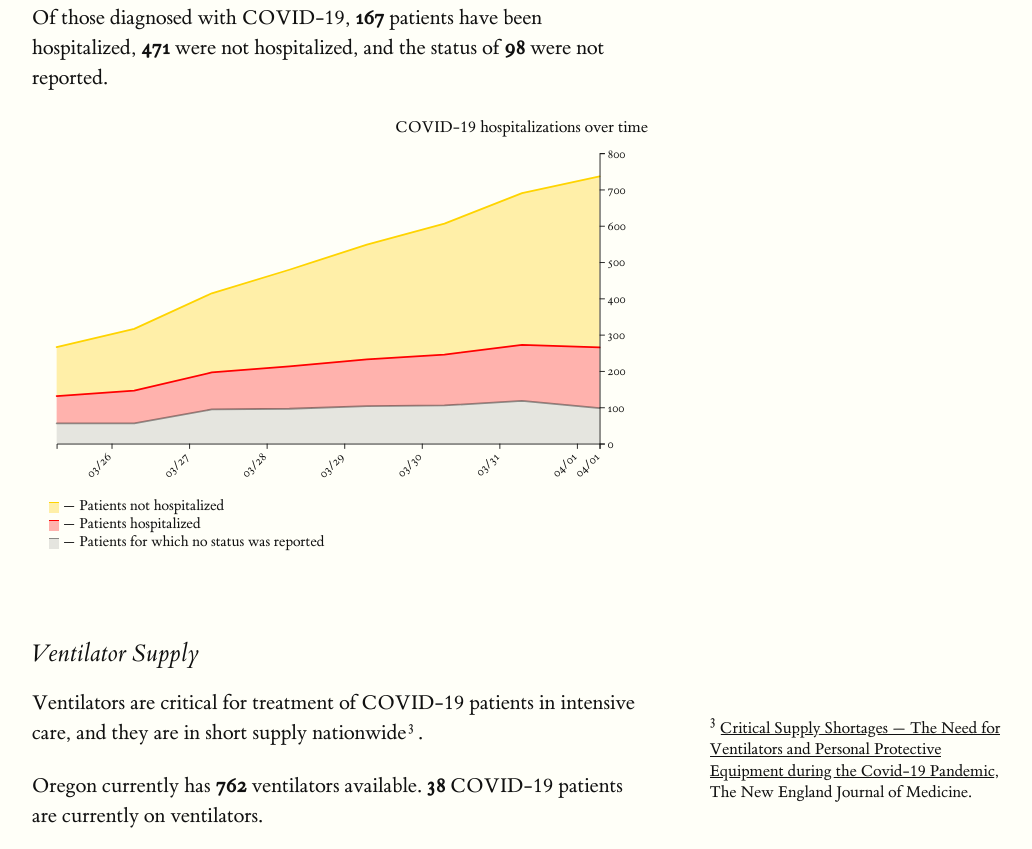
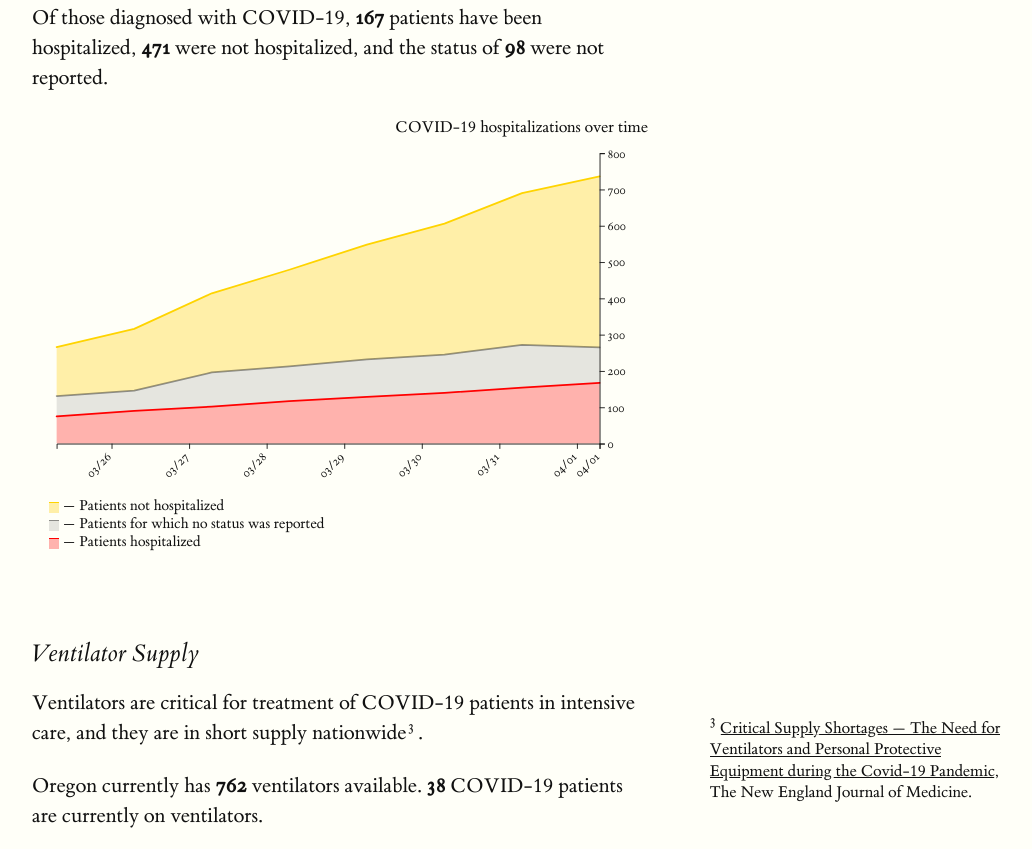
Before and after one commit to mattbaker/oregon-covid, a website: page index.html in a window 1280 px wide. Shown: the part 1008-1857 px from the top of the page, without its empty margins (48-1080 px from the left). Drawn offline with nearby package versions, Linux system fonts and the light colour scheme.

Commit message:
re-order stack

```diff
--- a/index.html
+++ b/index.html
@@ -65,8 +65,8 @@ window.NREUM||(NREUM={}),__nr_require=function(t,e,n){function r(n){if(!e[n]){va
           <figcaption>COVID-19 hospitalizations over time</figcaption>
           <svg class="cases-chart" id="hospitalization-chart"></svg>
           <div class="legend"><div class="legend-icon not-hospitalized">&nbsp;</div> — Patients not hospitalized</div>
+          <div class="legend"><div class="legend-icon not-reported">&nbsp;</div> — Patients for which no status was reported</div>
           <div class="legend"><div class="legend-icon hospitalized">&nbsp;</div> — Patients hospitalized</div>
-          <div class="legend"><div class="legend-icon not-reported">&nbsp;</div> — Patients for which no status was reported</div>
         </figure>
       </section>
 
@@ -240,11 +240,11 @@ window.NREUM||(NREUM={}),__nr_require=function(t,e,n){function r(n){if(!e[n]){va
     renderStackedChart({
       chartSelector: "#hospitalization-chart",
       data: hospitalInfo,
-      attributes: ["status_not_provided", "hospitalized", "not_hospitalized"],
+      attributes: ["hospitalized", "status_not_provided", "not_hospitalized"],
       colors: {
         "hospitalized": {area: "rgba(255, 0, 0, 0.3)", line: "rgba(255, 0, 0, 1.0)"},
-        "not_hospitalized": {area: "rgba(255, 209, 18, 0.35)", line: "rgba(255, 212, 0, 1.0)"},
-        "status_not_provided": {area: "rgba(0, 0, 0, 0.1)", line: "rgba(0, 0, 0, 0.40)"}
+        "status_not_provided": {area: "rgba(0, 0, 0, 0.1)", line: "rgba(0, 0, 0, 0.40)"},
+        "not_hospitalized": {area: "rgba(255, 209, 18, 0.35)", line: "rgba(255, 212, 0, 1.0)"}
       }
     })
 
```
